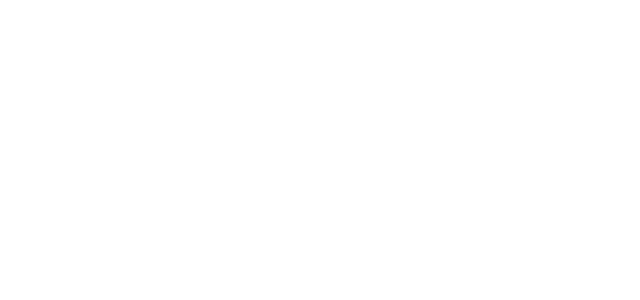
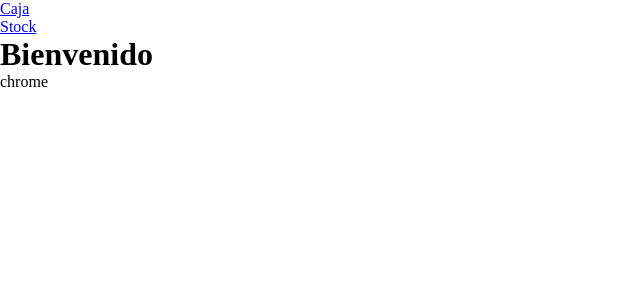
Before and after one commit to DavidQA71/POS-system-Front, a React (Vite) app: page /HomePage in a window 1280 px wide. Before the commit this address had no page. Shown: the top 300 px of the page, without its empty margins (0-640 px from the left). Built offline with nearby package versions, Linux system fonts and the light colour scheme; no server answers.

Commit message:
get role, if its admin the user can see all options

```diff
--- a/src/App.tsx
+++ b/src/App.tsx
@@ -2,6 +2,7 @@
 import './App.css'
 import routes from './routes/routes';
 import AuthProvider from './context/AuthContext';
+
 
 function AppRoutes()  {
   const element = useRoutes(routes);
--- /dev/null
+++ b/src/components/SideBar/SideBar.tsx
@@ -0,0 +1,30 @@
+import './SideBar.css';
+import { Link } from 'react-router-dom';
+
+interface ISideBarItem {
+  path: string;
+  label: string;
+}
+
+interface ISideBarProps {
+  items: ISideBarItem[];
+}
+
+const SideBar = ({ items }: ISideBarProps) => {
+
+  return(
+    <aside>
+      <nav>
+        <ul>
+          {items.map((items,index) => (
+            <li key={index}>
+                <Link to={items.path}>{items.label}</Link>
+            </li>
+          ))}
+        </ul>
+      </nav>
+    </aside>
+  )
+};
+
+export default SideBar;
--- a/src/context/AuthContext.tsx
+++ b/src/context/AuthContext.tsx
@@ -48,8 +48,8 @@
         throw new Error("Error al iniciar sesión");
       }
 
-        sessionStorage.setItem('token', data.token);
-        navigate(`/dashboard`);
+        localStorage.setItem('token', data.token);
+        navigate(`/HomePage`);
 
     } catch (error:any) {
       alert(error);
--- /dev/null
+++ b/src/context/HomeContext.tsx
@@ -0,0 +1,50 @@
+import { getRoles } from "../services/HomeService";
+import { createContext, useEffect, useState } from "react";
+
+
+interface IHomeContext {
+  handleRoles: () => Promise<void>;
+  isAdmin: boolean;
+}
+
+
+export const HomeContext = createContext<IHomeContext>({
+  handleRoles: async () => {},
+  isAdmin: false
+});
+
+const HomeProvider = ({ children }: {children:React.ReactNode}) => {
+
+  const [isAdmin, setIsAdmin] = useState(false);
+
+
+  const handleRoles = async () => {
+    try {
+
+      const data = await getRoles();
+      console.log(data)
+
+      if (!data || !data.role) {
+        throw new Error("Error al encontrar rol de usuario");
+      }
+
+      setIsAdmin(data.role === 'Administrador');
+    }
+    catch (error) {
+      alert(error);
+    }
+  }
+
+  useEffect(() => {
+    handleRoles();
+  }, []);
+
+  return (
+    <HomeContext.Provider value={{ isAdmin, handleRoles }}>
+      {children}
+    </HomeContext.Provider>
+    );
+
+}
+
+export default HomeProvider;
--- /dev/null
+++ b/src/modules/sideBarHome/SideBarHome.tsx
@@ -0,0 +1,23 @@
+import SideBar from '../../components/SideBar/SideBar';
+import './SideBarHome.css';
+import { useContext } from 'react';
+import { HomeContext } from '../../context/HomeContext';
+
+const SideBarHome = () => {
+  const { isAdmin } = useContext(HomeContext);
+
+  const menuItems = [
+    { path: '/caja', label: 'Caja' },
+    { path: '/stock', label: 'Stock' },
+    ...(isAdmin ? [{path: '/admUsuarios', label: 'Admin Usuarios'}] : [])
+  ]
+
+  return(
+    <div>
+      <SideBar items={menuItems} />
+      <h1>Bienvenido</h1>chrome
+    </div>
+  );
+}
+
+export default SideBarHome;
--- /dev/null
+++ b/src/pages/home/HomePage.tsx
@@ -0,0 +1,13 @@
+import SideBarHome from '../../modules/sideBarHome/SideBarHome';
+import './HomePage.css';
+
+const HomePage = () => {
+
+  return(
+    <>
+      <SideBarHome />
+    </>
+  );
+}
+
+export default HomePage;
--- a/src/routes/routes.tsx
+++ b/src/routes/routes.tsx
@@ -1,6 +1,8 @@
 import type { RouteObject } from "react-router-dom";
 import LoginPage from "../pages/login/LoginPage";
+import HomePage from "../pages/home/HomePage";
 import Layout from "../components/Layout/Layout";
+import HomeProvider from "../context/HomeContext";
 
 
 const routes: RouteObject[] = [{
@@ -10,6 +12,14 @@
       index: true,
       element: <LoginPage />,
     },
+    {
+      path: 'HomePage',
+      element: (
+        <HomeProvider>
+          <HomePage />
+        </HomeProvider>
+      )
+    }
   ]
 }];
 
--- /dev/null
+++ b/src/services/HomeService.ts
@@ -0,0 +1,23 @@
+
+export async function getRoles() {
+  try {
+    const token = localStorage.getItem('token');
+
+    const response = await fetch('http://localhost:4000/users/auth', {
+      method: 'GET',
+      headers: {
+        'Content-Type': 'application/json',
+        Authorization: `Bearer ${token}`
+      },
+    });
+    if (!response.ok) {
+      const errorData = await response.json();
+      throw new Error(errorData.message);
+    }
+
+    const data = await response.json();
+    return data;
+
+  } catch (error) {
+    throw error;
+  }}
```
Also changed, not shown: src/components/SideBar/SideBar.css (added), src/modules/sideBarHome/SideBarHome.css (added), src/pages/home/HomePage.css (added).
